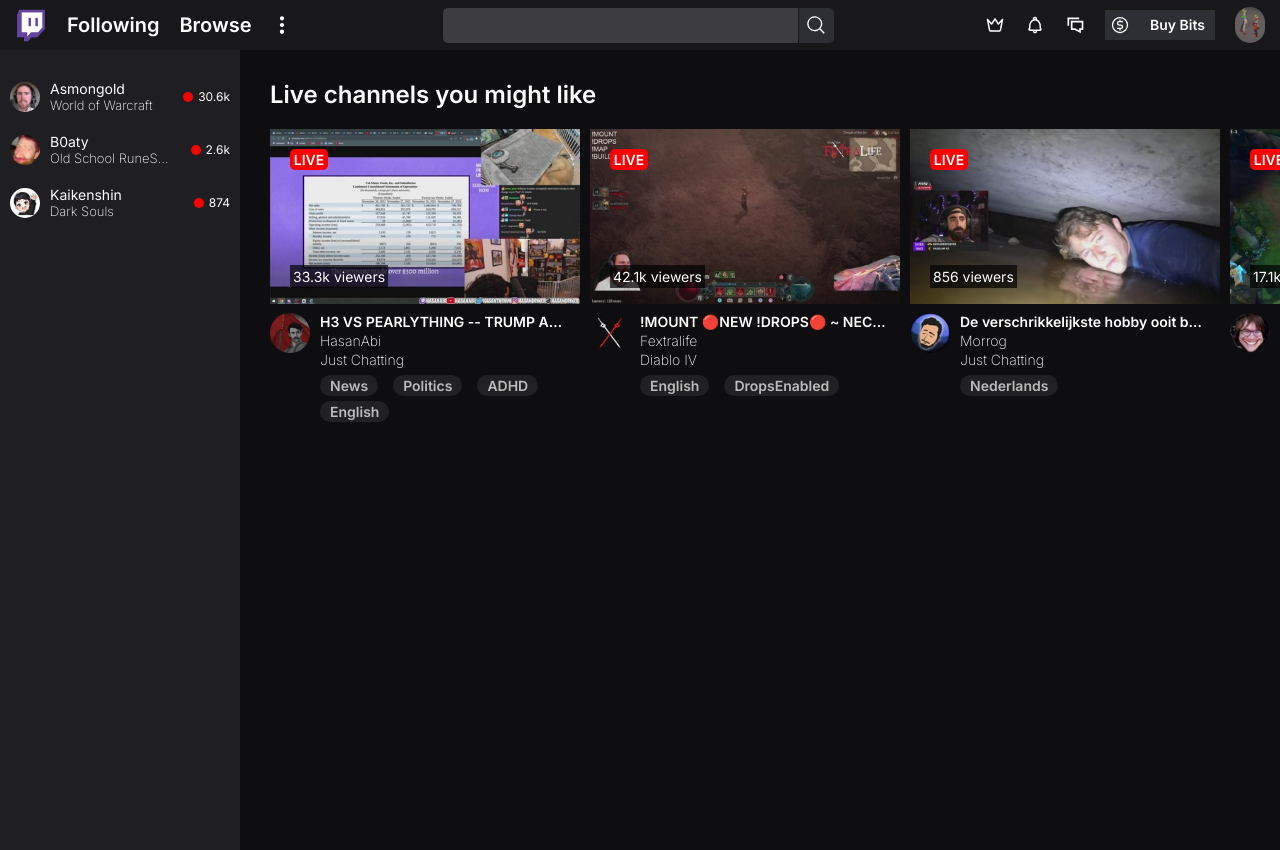
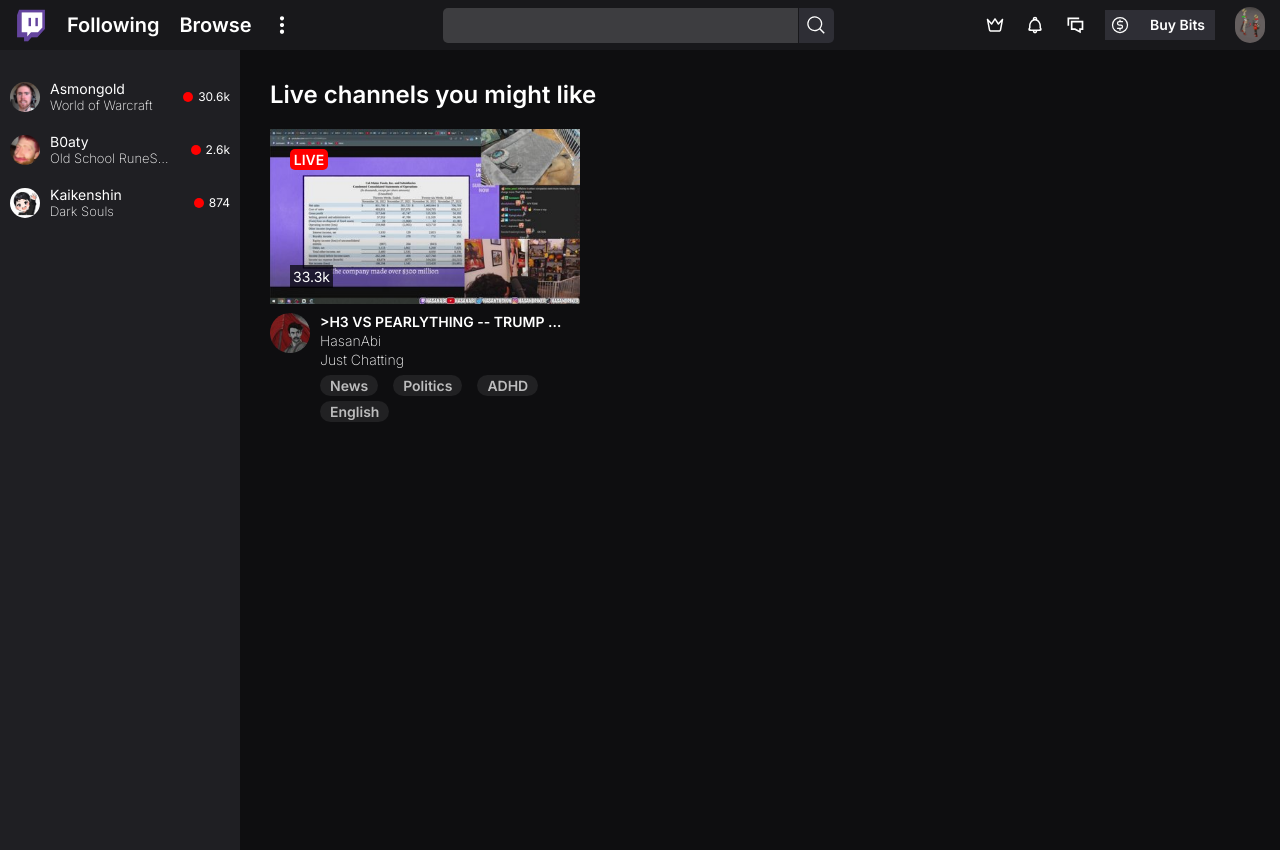
Before and after one commit to Pubstar/twitch, a React (Create React App) app: page / in a window 1280 px wide. Built offline with nearby package versions, Linux system fonts and the light colour scheme.

Commit message:
Attemt at making row dynamic, using it wrong currently

```diff
--- a/src/App.js
+++ b/src/App.js
@@ -2,6 +2,17 @@
 import Nav from './components/Nav';
 import Sidebar from './components/Sidebar/Sidebar';
 import Row from './components/Row';
+
+import snapshot_theBausffs from './images/Live/TheBaussffs/snapshot.jpg';
+import profile_theBausffs from './images/Live/TheBaussffs/profile_pic.png';
+import snapshot_hasanAbi from './images/Live/HasanAbi/snapshot.jpg';
+import profile_hasanAbi from './images/Live/HasanAbi/hasan_profile_pic.jpeg';
+import snapshot_Fextralife from './images/Live/Fextralife/snapshot.jpg';
+import profile_Fextralife from './images/Live/Fextralife/profile_pic.png';
+import snapshot_Morrog from './images/Live/Morrog/snapshot.jpg';
+import profile_Morrog from './images/Live/Morrog/profile_pic.png';
+import snapshot_Towelliee from './images/Live/Towelliee/snapshot.jpg';
+import profile_Towelliee from './images/Live/Towelliee/profile_pic.jpeg';
 
 function App() {
   return (
@@ -11,7 +22,7 @@
         <Sidebar />
         <div className='rows-container'>
           <h1>Live channels you might like</h1>
-          <Row />
+          <Row snapshot={snapshot_hasanAbi} viewers="33.3k" name="HasanAbi" profile_img={profile_hasanAbi} title=">H3 VS PEARLYTHING -- TRUMP ARRAIGNMENT HOGWATCH!!!! FD SIGNIFIER JOINS ME LATER!!!" game="Just Chatting" tags={["News", "Politics", "ADHD", "English"]} />
         </div>
       </main>
     </div>
--- a/src/components/Row.js
+++ b/src/components/Row.js
@@ -15,6 +15,31 @@
     return (
         <div className='row'>
             <div className="channel">
+                <div className='snapshot-img'>
+                    <img src={props.snapshot} alt="" />
+                    <div className='snapshot-overlay'>
+                        <div className="live-icon">LIVE</div>
+                        <div className="viewers">{props.viewers}</div>
+                    </div>
+                </div>
+                <div className='profile-info'>
+                    <img src={props.profile_img} alt="" className="profile-pic" />
+                    <div className='stream-info'>
+                        <span className="title">{props.title}</span>
+                        <span className="profile-name">{props.name}</span>
+                        <span className="game">{props.game}</span>
+                        <div className="tags">
+                            {props.tags.map(e => {
+                                return <span className="tag">{e}</span>
+
+                            })}
+                        </div>
+                    </div>
+                </div>
+            </div>
+
+
+            {/*             <div className="channel">
                 <div className='snapshot-img'>
                     <img src={snapshot_hasanAbi} alt="" />
                     <div className='snapshot-overlay'>
@@ -122,7 +147,7 @@
                         </div>
                     </div>
                 </div>
-            </div>
+            </div> */}
         </div>
     )
 }
--- a/src/styles/_row.scss
+++ b/src/styles/_row.scss
@@ -6,6 +6,10 @@
 .row {
     display: flex;
     gap: 10px;
+    flex-wrap: wrap;
+    max-height: 320px;
+    overflow-y: hidden;
+
 
     .channel:hover {
         cursor: pointer;
@@ -19,7 +23,7 @@
             position: relative;
 
             img {
-                width: 310px;
+                width: 100%;
             }
         }
 
--- a/src/styles/style.css
+++ b/src/styles/style.css
@@ -142,6 +142,9 @@
 .row {
   display: flex;
   gap: 10px;
+  flex-wrap: wrap;
+  max-height: 320px;
+  overflow-y: hidden;
 }
 .row .channel:hover {
   cursor: pointer;
@@ -154,7 +157,7 @@
   position: relative;
 }
 .row .channel .snapshot-img img {
-  width: 310px;
+  width: 100%;
 }
 .row .channel .snapshot-overlay {
   position: absolute;
```
Also changed, not shown: 1 other file (tests, documents, lock files or other folders).
